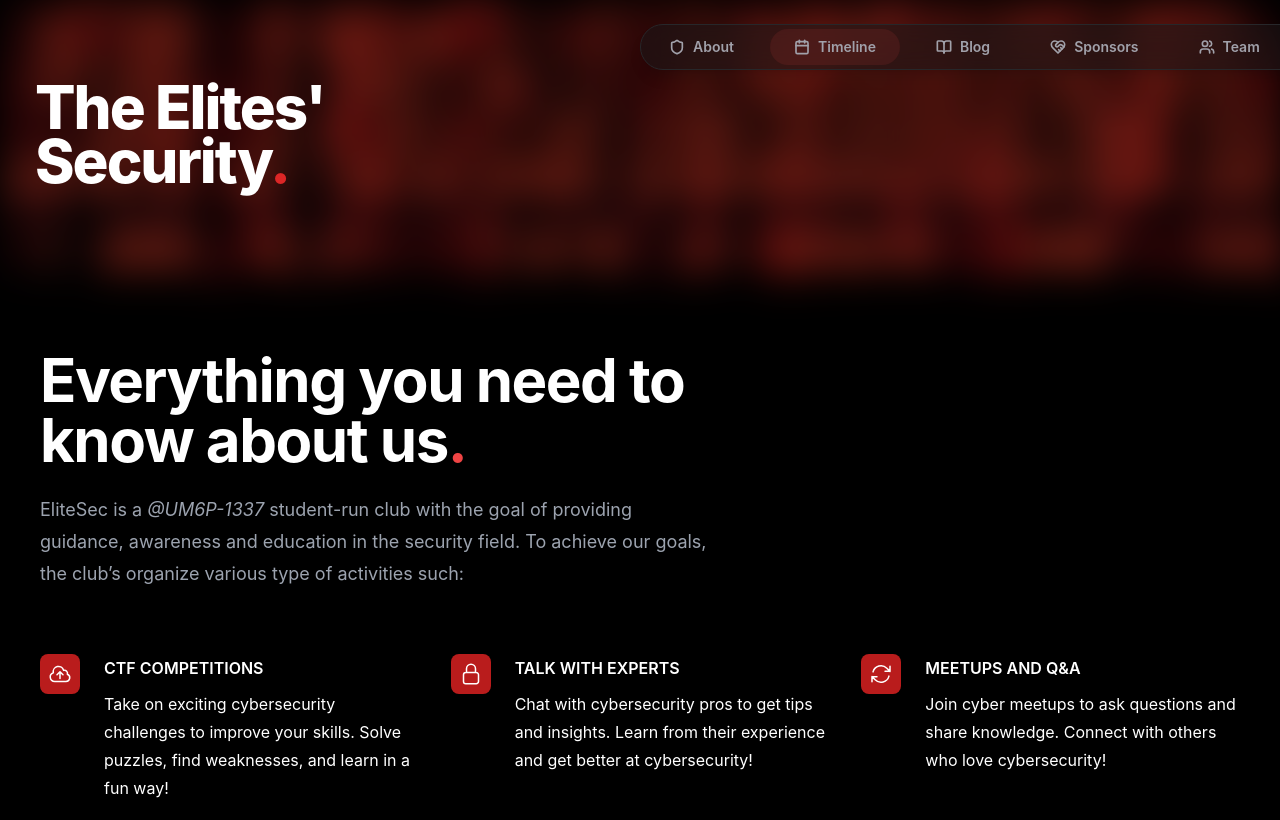
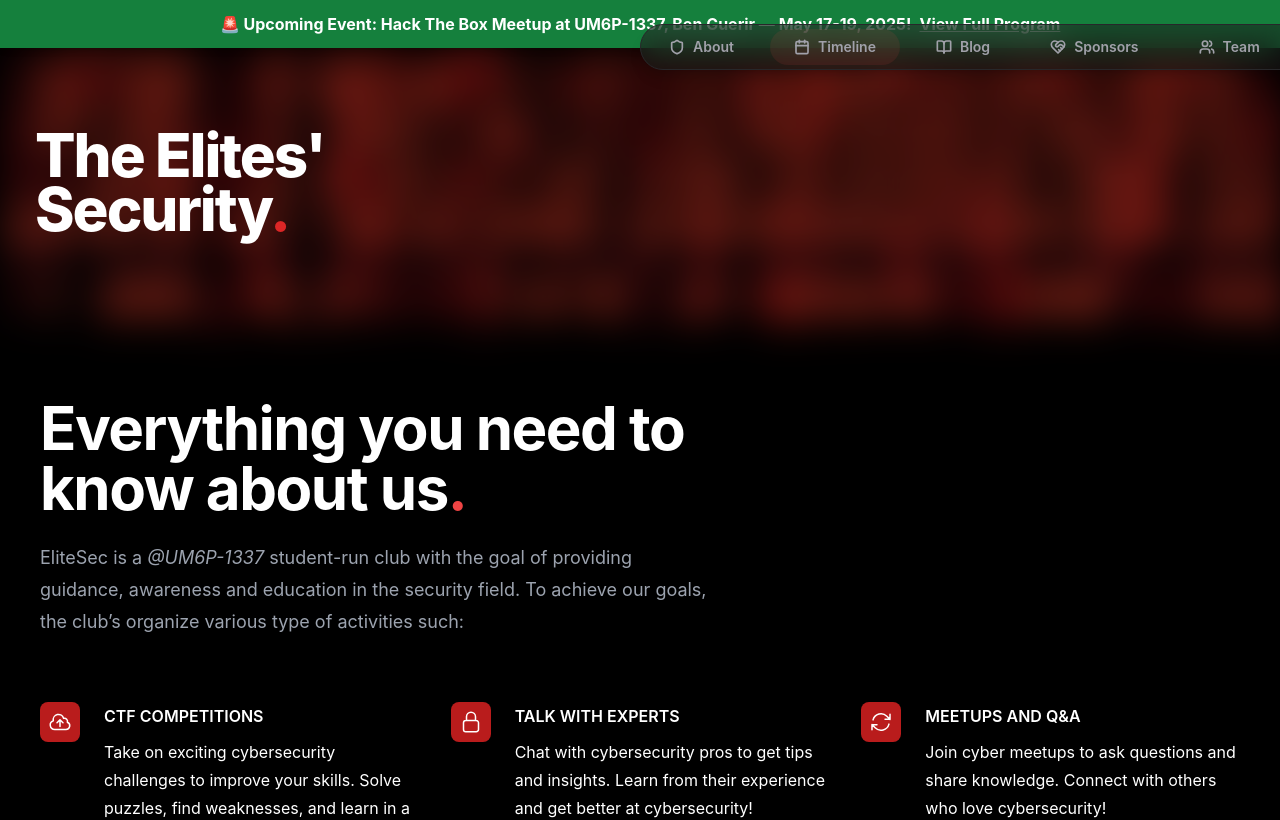
Before and after one commit to UCINE/Elitesec, a Next.js app in the folder frontend/: page / in a window 1280 px wide. Shown: the top 820 px of the page. Built offline with nearby package versions, Linux system fonts and the light colour scheme.

Commit message:
feat: Add Announcement component and update event date in event_program.html

```diff
--- a/frontend/app/page.tsx
+++ b/frontend/app/page.tsx
@@ -4,6 +4,7 @@ import Header from "@/components/header";
 import About from "@/components/About";
 import dynamic from "next/dynamic";
 import FAQ from '../components/FAQ';
+import Announcement from "@/components/Announcement";
 
 // Import components lazily to improve initial load performance
 // const Newsletter = dynamic(() => import("@/components/sections/Newsletter"), {
@@ -33,6 +34,7 @@ const Sponsors = dynamic(() => import("@/components/Sponsors"), {
 export default function Home() {
   return (
     <div className="">
+      <Announcement />
       <NavBar />
       <Header />
       <About />
--- /dev/null
+++ b/frontend/components/Announcement.tsx
@@ -0,0 +1,17 @@
+import React from "react";
+
+export default function Announcement() {
+  return (
+    <div className="bg-green-700 text-white text-center py-3 px-4 font-bold shadow-md">
+      🚨 Upcoming Event: Hack The Box Meetup at UM6P-1337, Ben Guerir — May 17-19, 2025!
+      <a
+        href="/program/event_program.html"
+        target="_blank"
+        rel="noopener noreferrer"
+        className="underline ml-2"
+      >
+        View Full Program
+      </a>
+    </div>
+  );
+}
--- a/frontend/public/program/event_program.html
+++ b/frontend/public/program/event_program.html
@@ -1374,7 +1374,7 @@
     <script>
         // Countdown Timer
         function updateCountdown() {
-            const eventDate = new Date('May 16, 2025 09:00:00').getTime();
+            const eventDate = new Date('May 17, 2025 09:00:00').getTime();
             const now = new Date().getTime();
             const timeLeft = eventDate - now;
 
```
